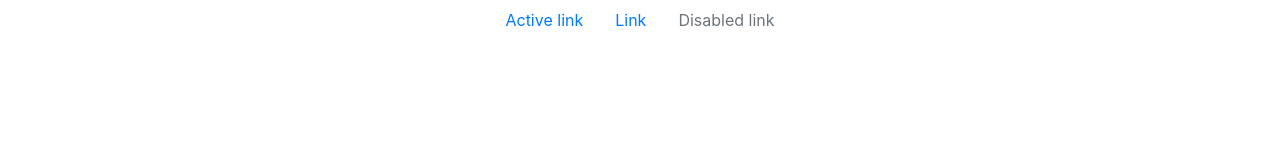
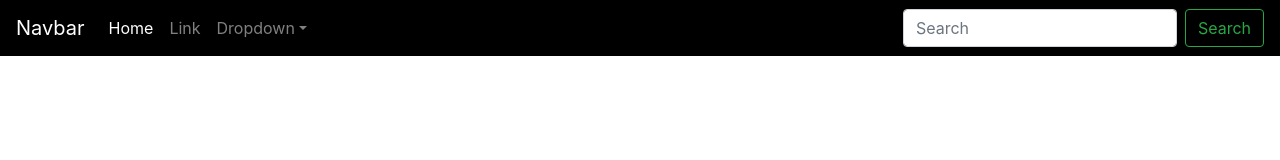
Before and after one commit to FEW637/webui-project, a plain HTML site: page index.html in a window 1280 px wide. Drawn offline with nearby package versions, Linux system fonts and the light colour scheme.

Commit message:
chang navbar

```diff
--- a/index.html
+++ b/index.html
@@ -10,10 +10,31 @@
     <link rel="stylesheet" href="https://stackpath.bootstrapcdn.com/bootstrap/4.3.1/css/bootstrap.min.css" integrity="sha384-ggOyR0iXCbMQv3Xipma34MD+dH/1fQ784/j6cY/iJTQUOhcWr7x9JvoRxT2MZw1T" crossorigin="anonymous">
   </head>
   <body>
-      <nav class="nav justify-content-center">
-        <a class="nav-link active" href="#">Active link</a>
-        <a class="nav-link" href="#">Link</a>
-        <a class="nav-link disabled" href="#">Disabled link</a>
+      <nav class="navbar navbar-expand-sm navbar-dark" style="background-color: black;">
+          <a class="navbar-brand" href="#">Navbar</a>
+          <button class="navbar-toggler d-lg-none" type="button" data-toggle="collapse" data-target="#collapsibleNavId" aria-controls="collapsibleNavId"
+              aria-expanded="false" aria-label="Toggle navigation"></button>
+          <div class="collapse navbar-collapse" id="collapsibleNavId">
+              <ul class="navbar-nav mr-auto mt-2 mt-lg-0">
+                  <li class="nav-item active">
+                      <a class="nav-link" href="#">Home <span class="sr-only">(current)</span></a>
+                  </li>
+                  <li class="nav-item">
+                      <a class="nav-link" href="#">Link</a>
+                  </li>
+                  <li class="nav-item dropdown">
+                      <a class="nav-link dropdown-toggle" href="#" id="dropdownId" data-toggle="dropdown" aria-haspopup="true" aria-expanded="false">Dropdown</a>
+                      <div class="dropdown-menu" aria-labelledby="dropdownId">
+                          <a class="dropdown-item" href="#">Action 1</a>
+                          <a class="dropdown-item" href="#">Action 2</a>
+                      </div>
+                  </li>
+              </ul>
+              <form class="form-inline my-2 my-lg-0">
+                  <input class="form-control mr-sm-2" type="text" placeholder="Search">
+                  <button class="btn btn-outline-success my-2 my-sm-0" type="submit">Search</button>
+              </form>
+          </div>
       </nav>
     <!-- Optional JavaScript -->
     <!-- jQuery first, then Popper.js, then Bootstrap JS -->
```
